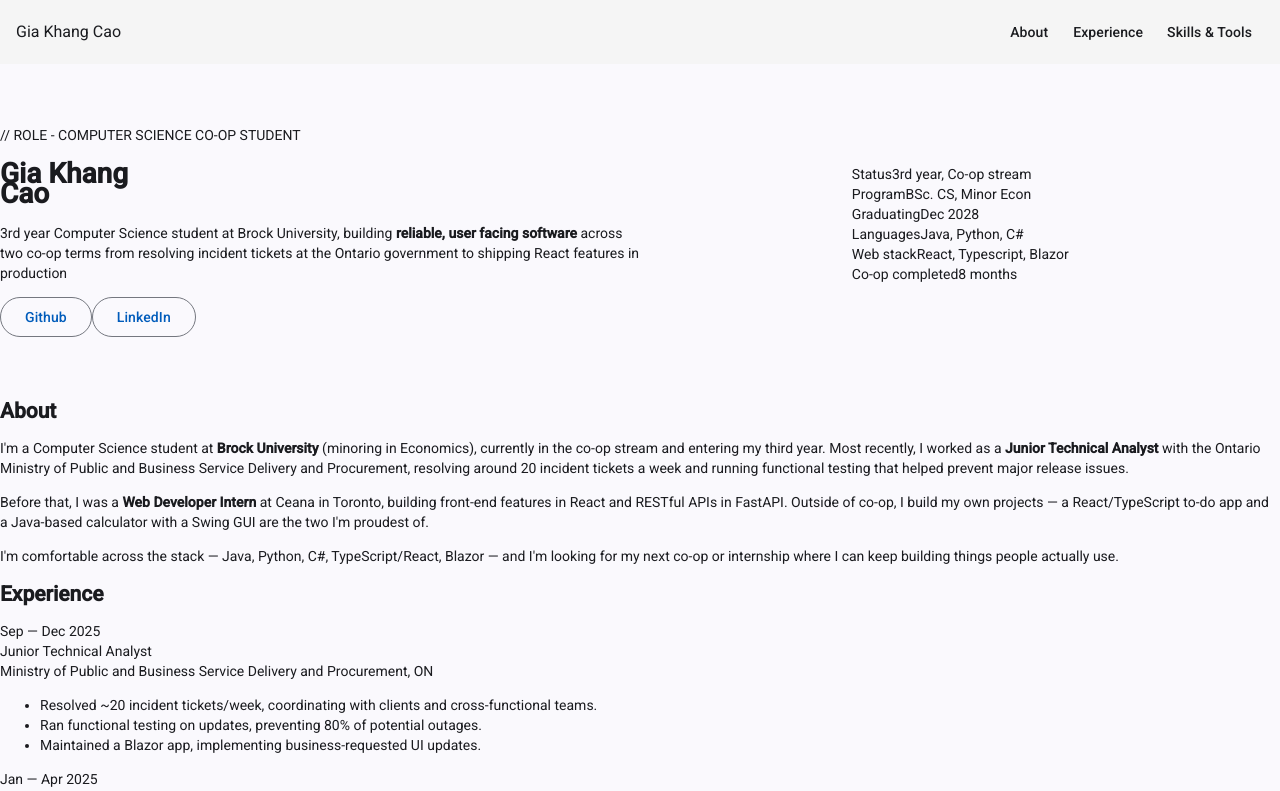
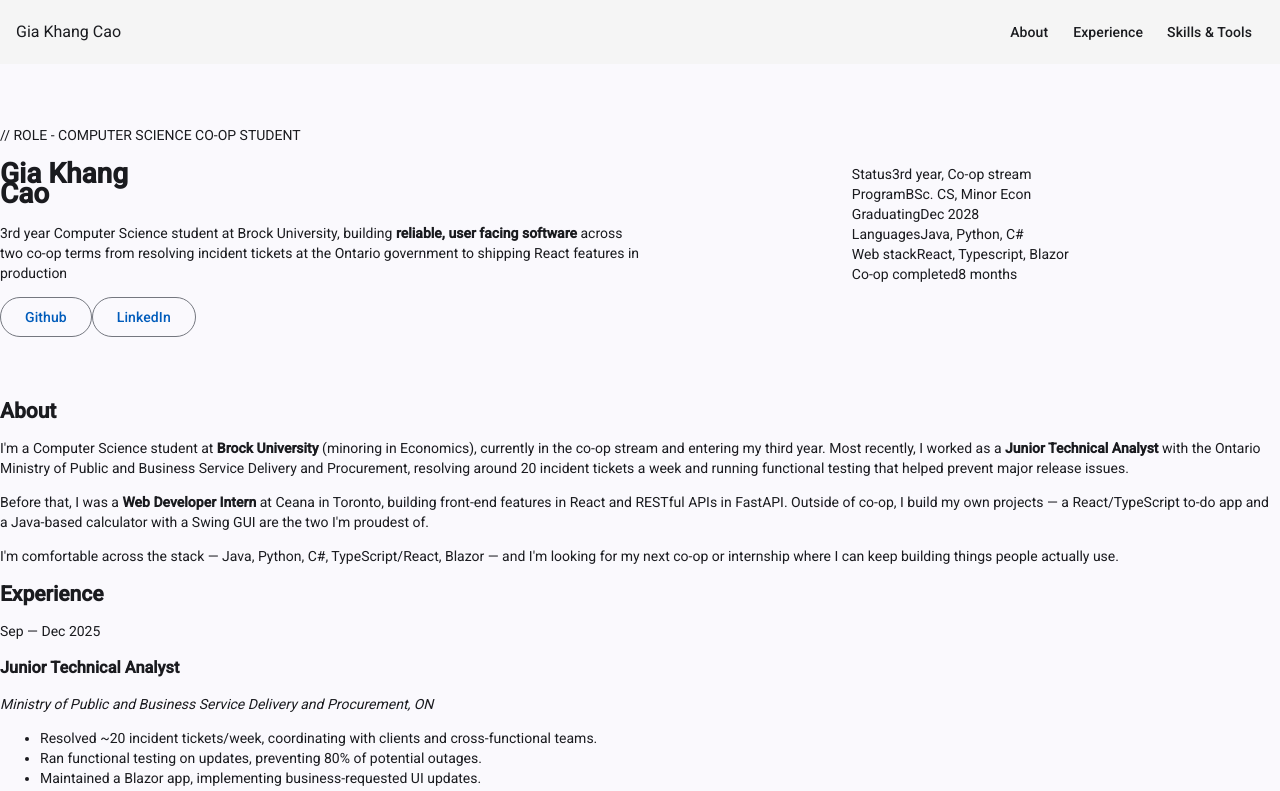
Before and after one commit to GiaKhangCao/Portfolio, an Angular app: page /portfolio in a window 1280 px wide. Shown: the top 791 px of the page. Built offline with nearby package versions, Linux system fonts and the light colour scheme.

Commit message:
Change layout of experience-card

```diff
--- a/src/app/components/experience-card/experience-card.html
+++ b/src/app/components/experience-card/experience-card.html
@@ -2,16 +2,27 @@
   <div class="tl-date">{{ experience.dateRange }}</div>
   <div class="tl-node"></div>
   <div class="tl-card">
-    <div class="tl-head">
+    <mat-card-header class="tl-head">
       <div>
-        <div class="tl-role">{{ experience.role }}</div>
-        <div class="tl-org">{{ experience.organization }}</div>
+        <div class="tl-role">
+            <h3>
+                {{ experience.role }}
+            </h3>
+        </div>
+        <div class="tl-org">
+            <i>
+                {{ experience.organization }}
+            </i>
         </div>
       </div>
+    </mat-card-header>
+
+    <mat-card-content>
         <ul class="tl-desc">
           @for (bullet of experience.bullets; track bullet) {
             <li>{{ bullet }}</li>
           }
         </ul>
+    </mat-card-content>
   </div>
 </div>
--- a/src/app/components/experience-card/experience-card.ts
+++ b/src/app/components/experience-card/experience-card.ts
@@ -1,10 +1,11 @@
 import { CommonModule } from '@angular/common';
 import { Component, Input } from '@angular/core';
 import { Experience } from '../../models/experience';
+import { MatCardModule } from '@angular/material/card';
 
 @Component({
   selector: 'app-experience-card',
-  imports: [CommonModule],
+  imports: [CommonModule, MatCardModule],
   templateUrl: './experience-card.html',
   styleUrl: './experience-card.scss',
 })
```
Lines whose indentation alone changed are shown as unchanged.
